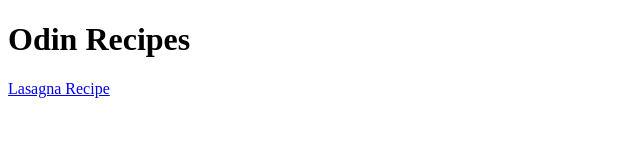
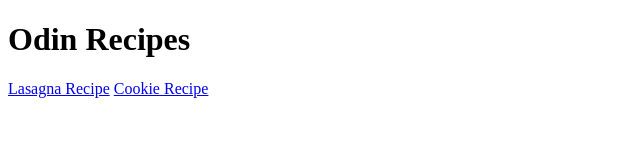
Before and after one commit to eeder12/odin-recipes, a plain HTML site: page index.html in a window 1280 px wide. Shown: the whole page, without its empty margins (0-640 px from the left). Drawn offline with Linux system fonts and the light colour scheme.

Commit message:
new pages

```diff
--- a/index.html
+++ b/index.html
@@ -11,5 +11,6 @@
     <body>
         <h1>Odin Recipes</h1>
         <a href="recipes/lasagna.html" alt="lasagna recipe">Lasagna Recipe</a>
+        <a href="recipes/cookies.html" alt="cookie recipe">Cookie Recipe</a>
     </body>
 </html>
```
Also changed, not shown: recipes/cookies.html (+1 -1 lines), recipes/lasagna.html (+1 -1 lines).
